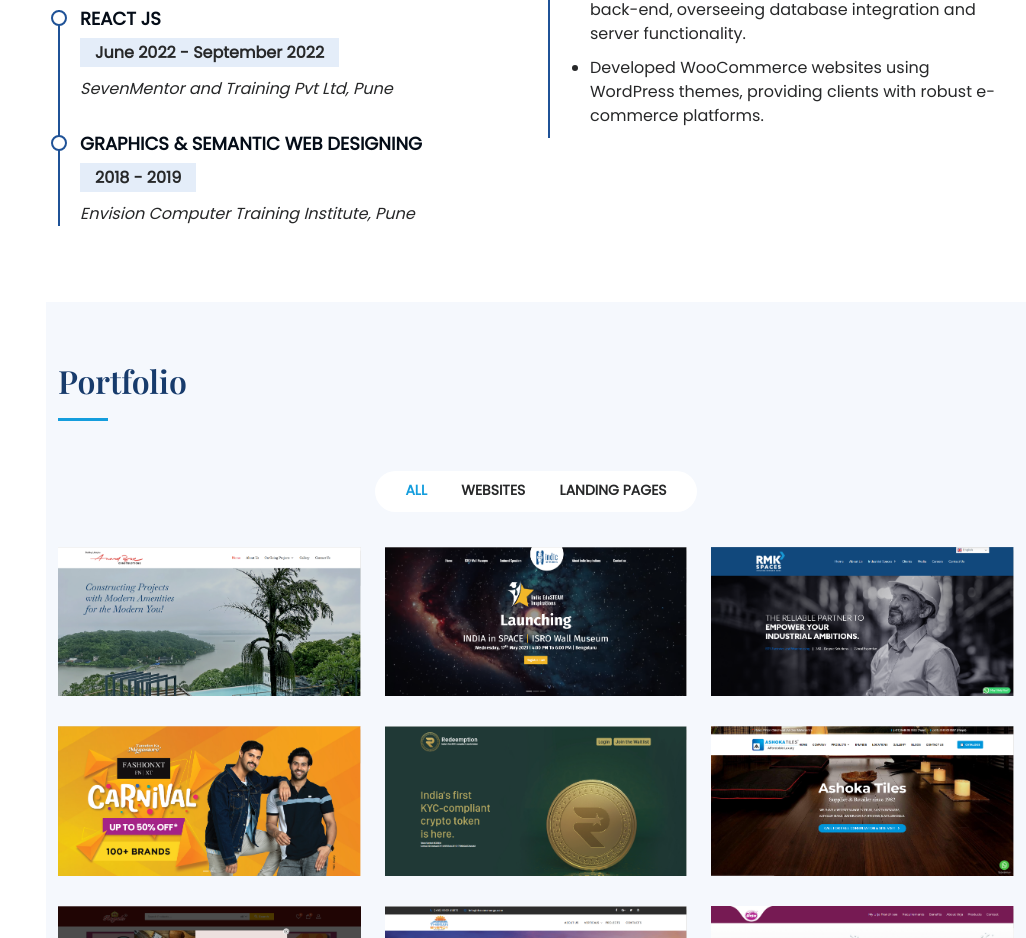
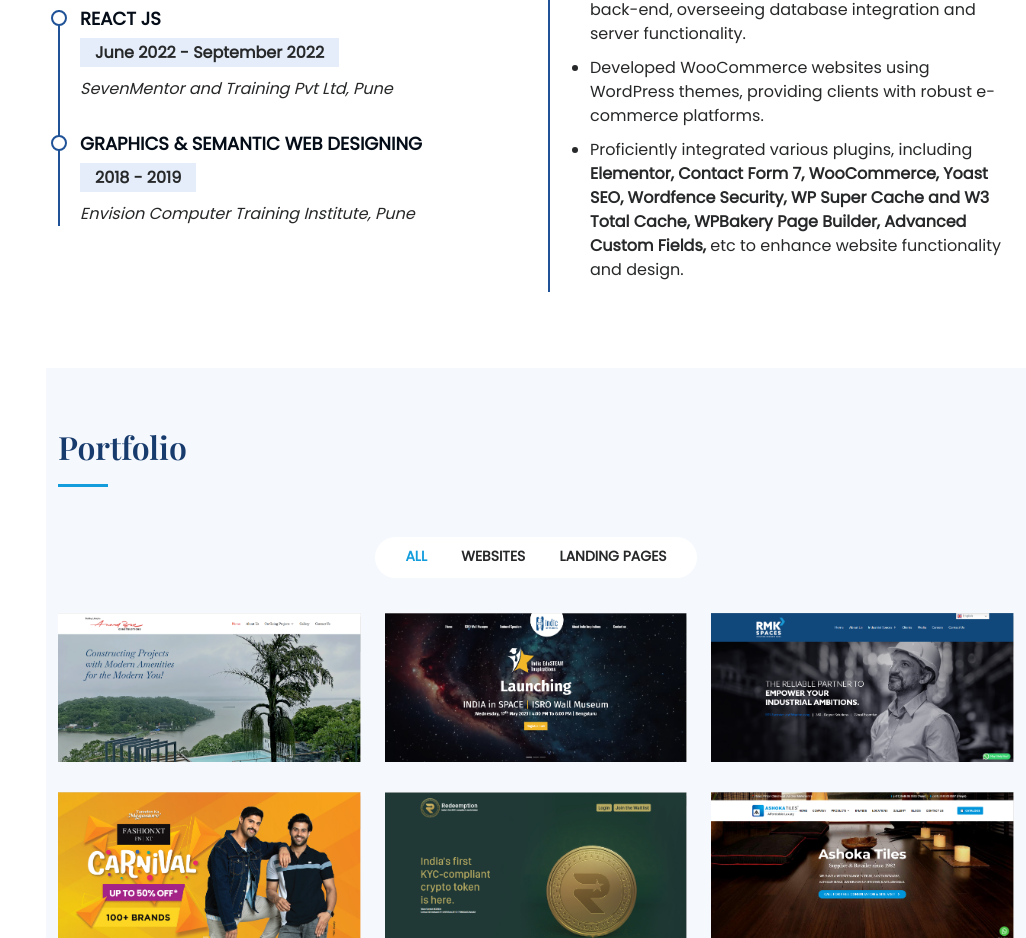
Before and after one commit to dhanashree-06/portfoliio.github.io, a plain HTML site: page index.html in a window 1280 px wide. Shown: the part 3104-4042 px from the top of the page, without its empty margins (254-1280 px from the left). Drawn offline with nearby package versions, Linux system fonts and the light colour scheme.

Commit message:
Update index.html

```diff
--- a/index.html
+++ b/index.html
@@ -248,6 +248,9 @@
                   overseeing database integration and server functionality.</li>
                 <li>Developed WooCommerce websites using WordPress themes,
                   providing clients with robust e-commerce platforms.</li>
+                <li>Proficiently integrated various plugins, including <b>Elementor, Contact Form 7, WooCommerce,
+                  Yoast SEO, Wordfence Security, WP Super Cache and W3 Total Cache, WPBakery Page Builder, Advanced Custom Fields,</b> etc
+                  to enhance website functionality and design.</li>
               </ul>
             </div>
           </div>
```
